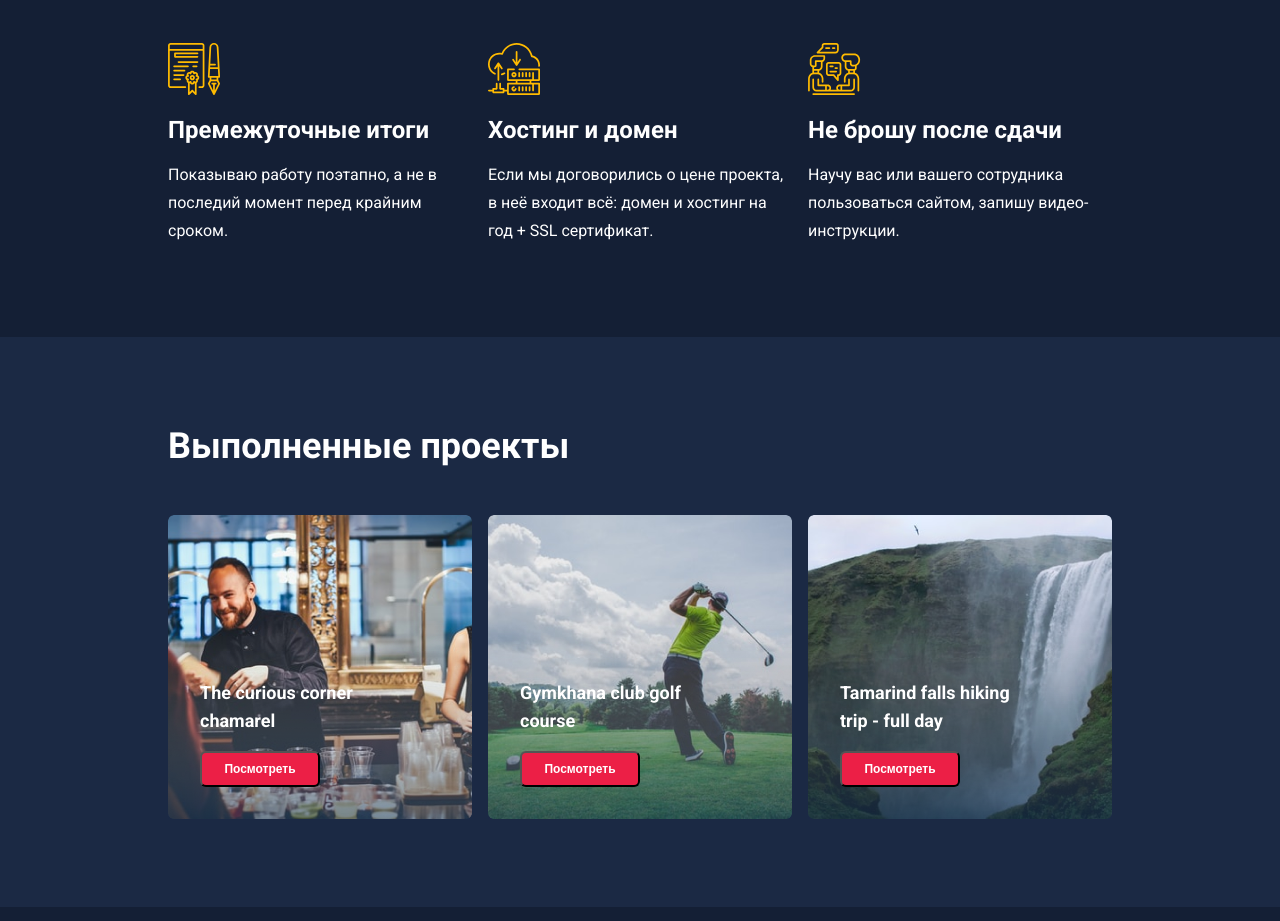
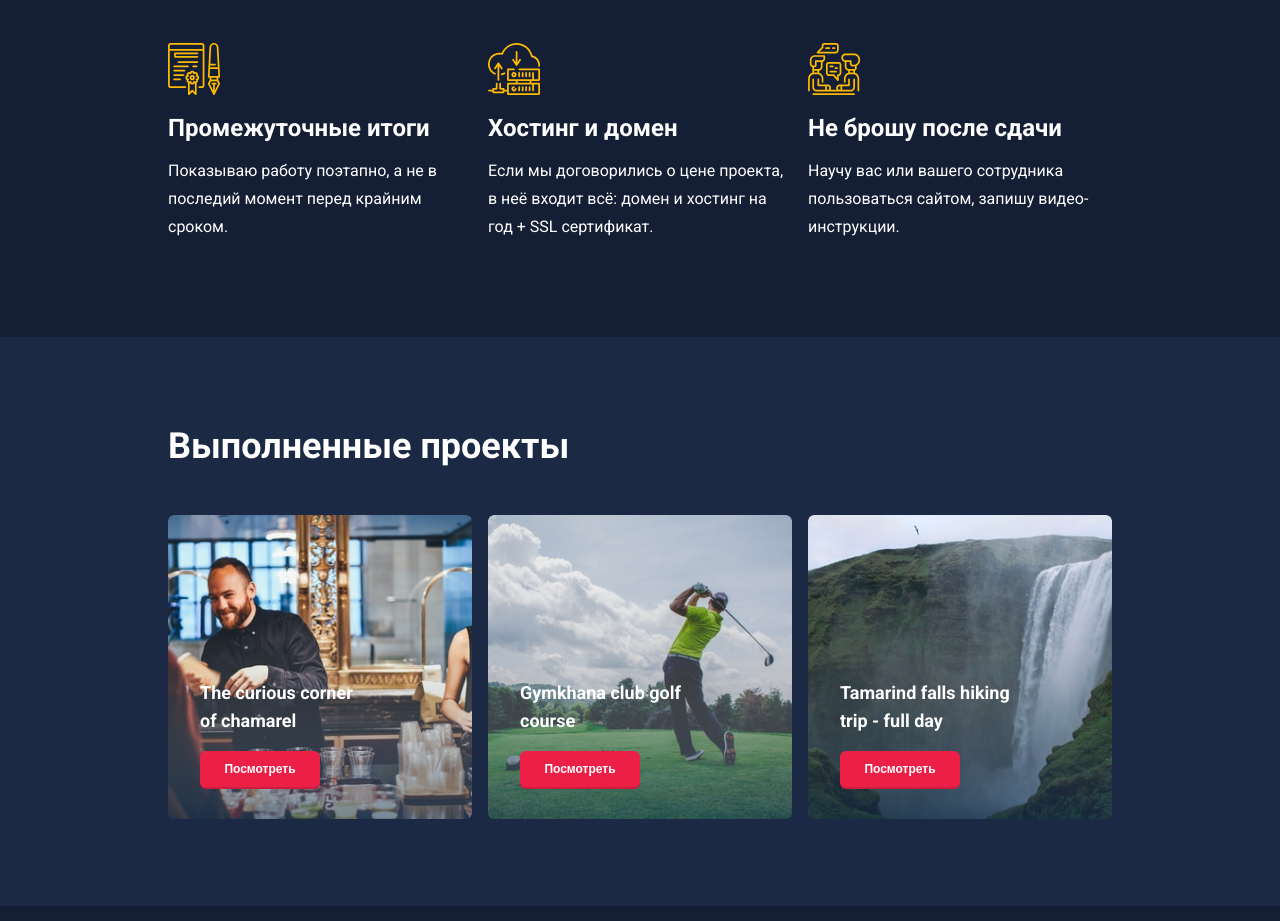
Before and after one commit to kotukhov78/first-project, a plain HTML site: page index.html in a window 1280 px wide. Shown: the part 1011-1932 px from the top of the page. Drawn offline with Linux system fonts and the light colour scheme.

Commit message:
кеану_1

```diff
--- a/index.html
+++ b/index.html
@@ -73,7 +73,7 @@
             </div>
             <div class="cell">
               <img src="./images/steps-img.svg" class="icon" alt="иконка">
-              <h3 class="under_title">Премежуточные итоги</h3>
+              <h3 class="under_title">Промежуточные итоги</h3>
               <p class="text_about">Показываю работу поэтапно, а не в последий момент перед крайним сроком.</p>
             </div>
             <div class="cell">
@@ -94,7 +94,7 @@
         <ul class="proects_menu">
           <li class="proects_item curious">
             <div class="overlay"></div>
-            <h3 class="under_title">The curious corner<br>chamarel</h3>
+            <h3 class="under_title">The curious corner<br>of chamarel</h3>
             <button class="portfolio_button" type="button">Посмотреть</button>
           </li>
           <li class="proects_item golf">
--- a/styles/styles.css
+++ b/styles/styles.css
@@ -124,7 +124,7 @@ blockquote {
 
 .conteiner .under_title {
     font-size: 24px;
-    padding: 10px 0;
+    padding: 8px 0;
 }
 
 .conteiner .text_about {
@@ -135,7 +135,7 @@ blockquote {
 .portfolio {
     display: flex;
     flex-direction: column;
-    padding-bottom: 88px;
+    padding-bottom: 87px;
 }
 
 .proects_menu {
@@ -198,8 +198,9 @@ blockquote {
     font-size: 12px;
     line-height: 16px;
     color: #FFFFFF;
-    align-self: start;
     border-radius: 6px;
+    border: #EC1F46;
+    box-shadow: 0 2px #CE1C3E;
     z-index: 2;
 }
 
@@ -230,6 +231,7 @@ blockquote {
     flex-direction: column;
     gap: 32px;
     border-radius: 8px;
+    box-shadow: -5px 5px #FFC41D;
 }
 
 .form .under_title {
```
